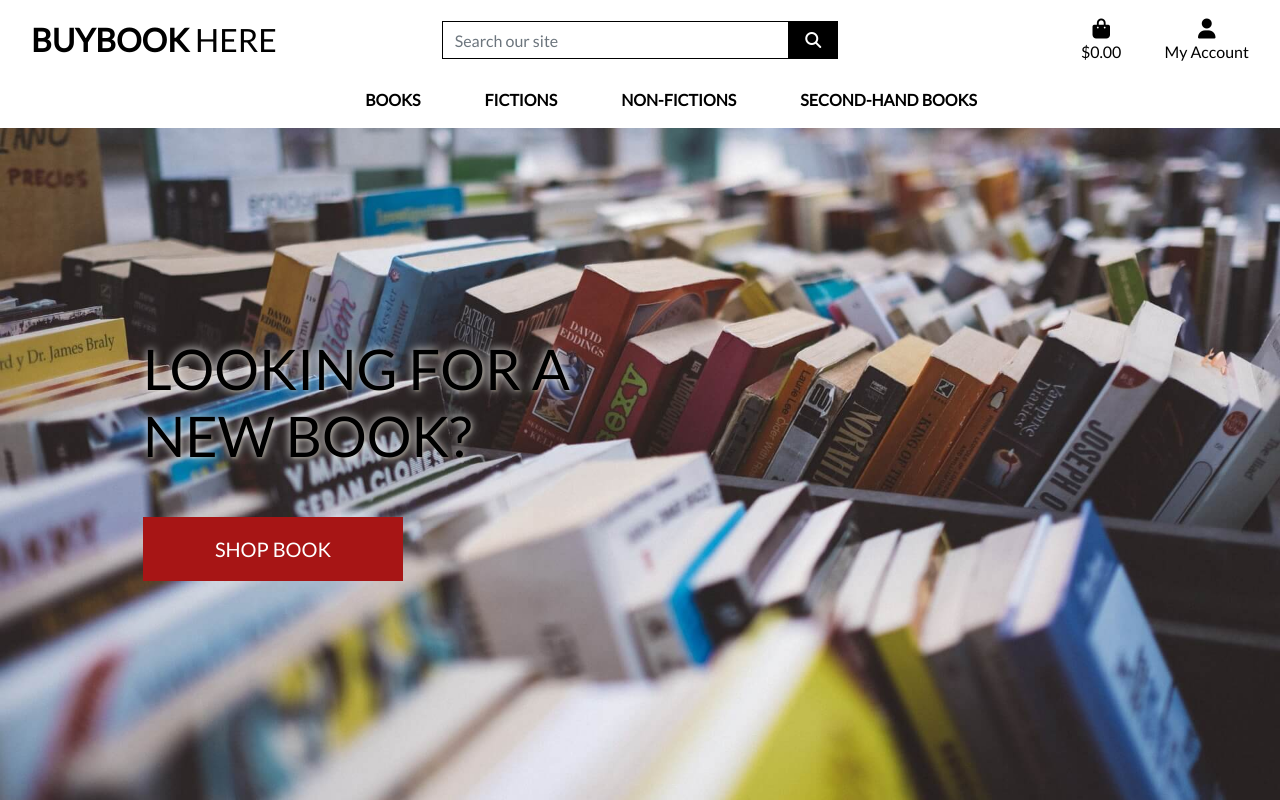
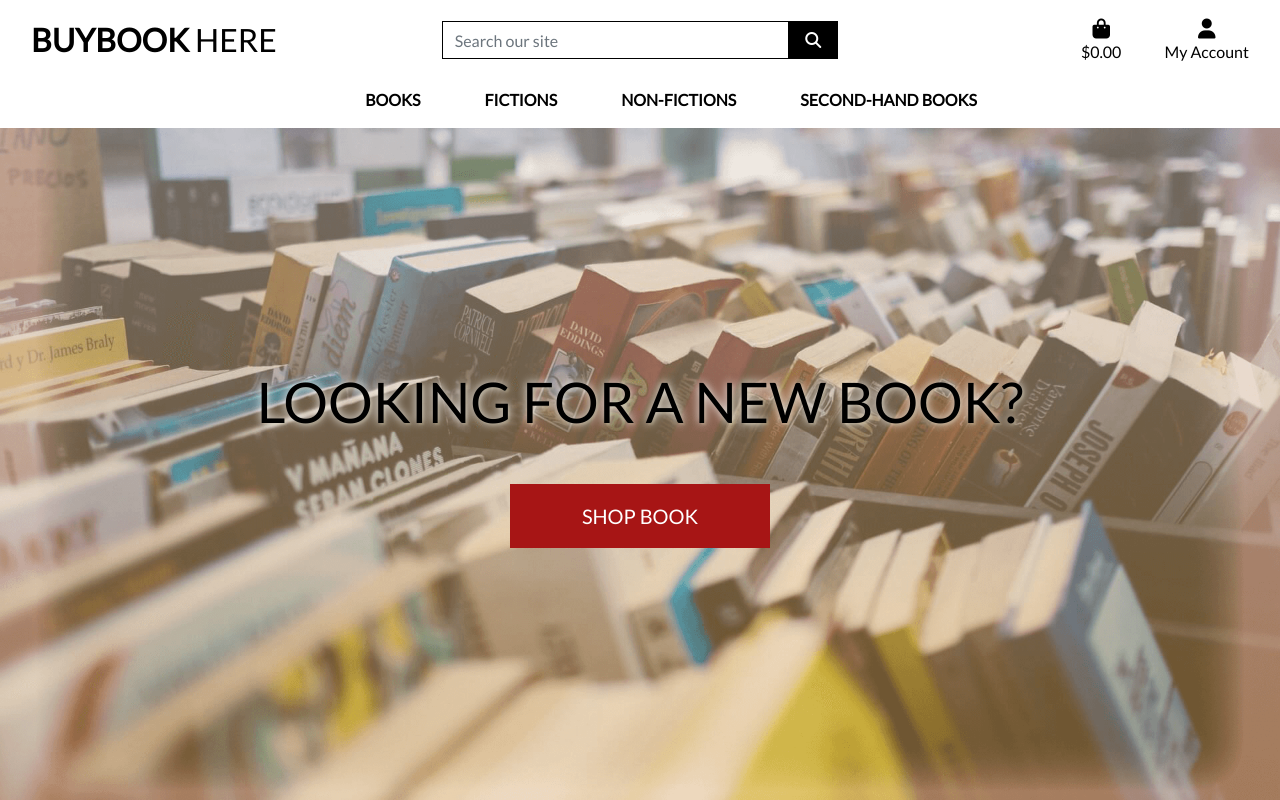
Before and after one commit to Code-Institute-Submissions/Oneday2010-project4-buybookhere, a Django app: page / in a window 1280 px wide. Run offline with Django 3.2, Linux system fonts and the light colour scheme; some libraries are stand-ins or nearby versions.

Commit message:
edit index.html for welcome message align

```diff
--- a/home/templates/home/index.html
+++ b/home/templates/home/index.html
@@ -12,7 +12,7 @@
 {% block content %}
 <div class="container h-100">
     <div class="row h-100">
-        <div class="col-7 col-md-6 my-auto text-">
+        <div class="col-12 my-auto centered">
             <h1 class="display-4 logo-font text-black text-black-home">
                 Looking for a new book?
             </h1>
--- a/static/css/base.css
+++ b/static/css/base.css
@@ -3,7 +3,7 @@ html {
 }
 
 body {
-    background: url('/media/homepage_background_bookstore.jpg') no-repeat center center fixed;
+    background: url('/media/homepage_background_bookstore.png') no-repeat center center fixed;
     background-size: cover;
     height: calc(100vh - 164px);
     color: #555;
@@ -33,6 +33,11 @@ body {
     min-width: 260px;
 }
 
+.centered {
+
+    text-align: center;
+}
+
 .btn-black {
     background: black;
     color: white;
@@ -40,7 +45,8 @@ body {
 
 .btn-outline-black {
     background: white;
-    color: black !important; /* use important to override link colors for <a> elements */
+    color: black !important;
+    /* use important to override link colors for <a> elements */
     border: 1px solid black;
 }
 
```
Also changed, not shown: media/homepage_background_bookstore.jpg (deleted), media/homepage_background_bookstore.png (added).
